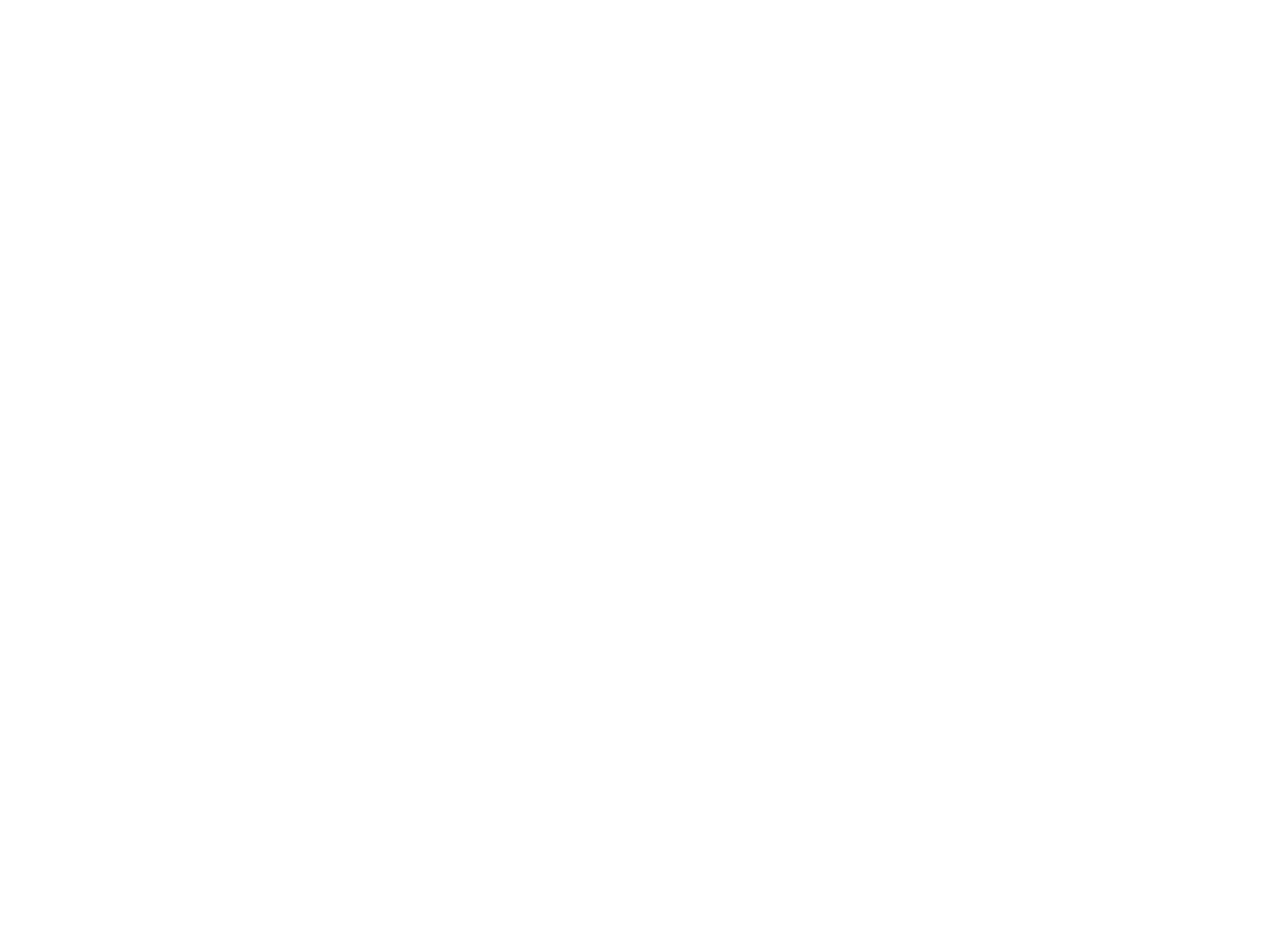
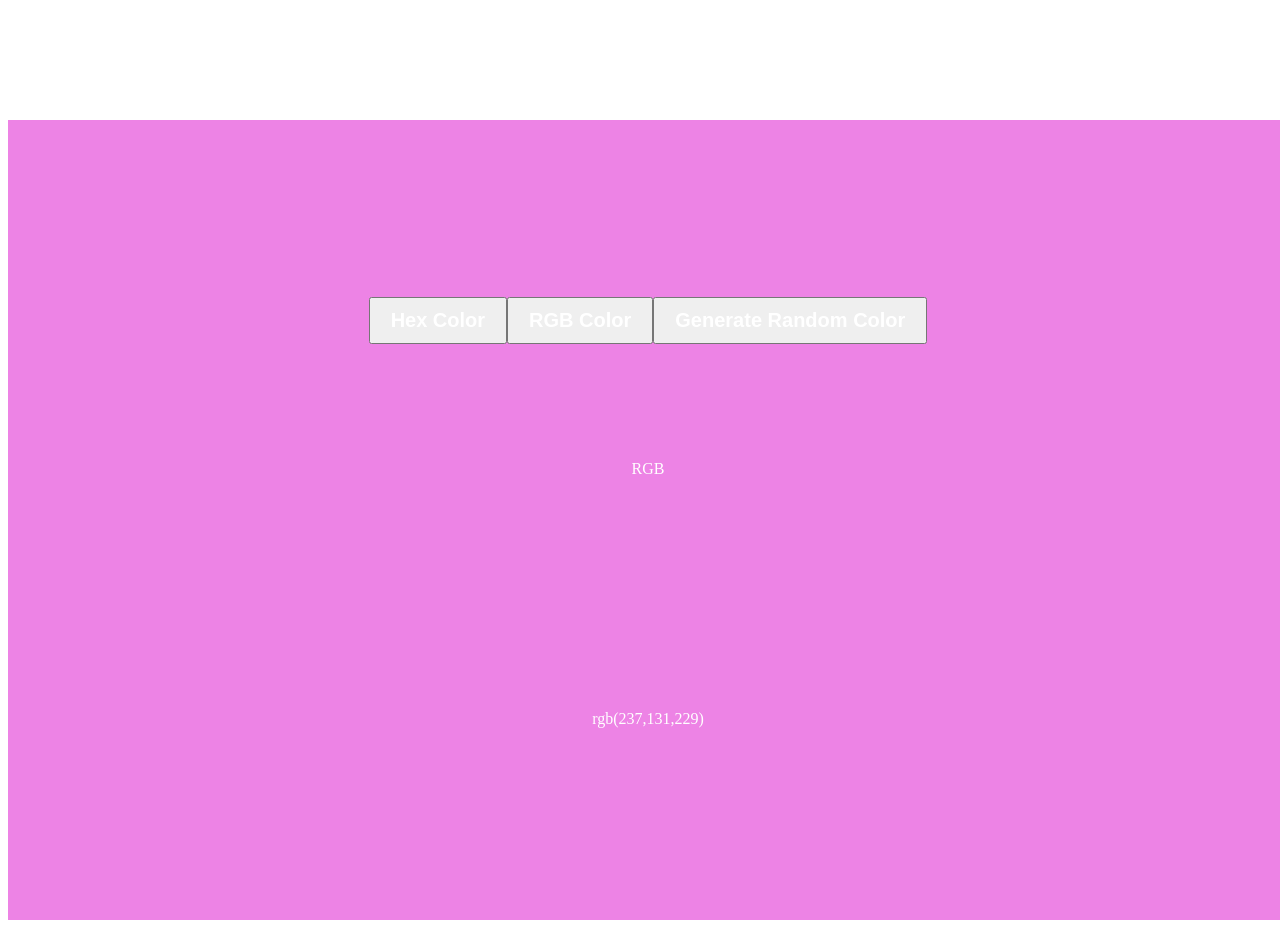
Before and after one commit to saini-manisha/accordian, a React (Vite) app: page / in a window 1280 px wide. Shown: the part 880-1808 px from the top of the page. Before the commit the page ends 816 px from the top, so only its background shows below. Built offline with nearby package versions, Linux system fonts and the light colour scheme.

Commit message:
genrate color

```diff
--- a/src/App.jsx
+++ b/src/App.jsx
@@ -1,7 +1,9 @@
 import Accordian from "./components/Accordian"
 import "./App.css"
+import CreateRandomColor from "./components/CreateRandomColor"
 export default function App(){
   return <div>
     <Accordian></Accordian>
+    <CreateRandomColor></CreateRandomColor>
   </div>
 }
--- /dev/null
+++ b/src/components/CreateRandomColor/index.jsx
@@ -0,0 +1,48 @@
+import { useEffect, useState } from "react";
+import "./style.css"
+function CreateRandomColor() {
+
+    const [colorCodeType, setColorCodeType] = useState("RGB");
+    const [colorCode, setColorCode] = useState("rgb(74,251,174)");
+
+    function handleRandomGenerate(len){
+        return Math.floor(Math.random() * len);
+
+    }
+    function handleColorGenerate() {
+        console.log(colorCodeType)
+        if(colorCodeType==="RGB"){
+            const r = handleRandomGenerate(256);
+        const g = handleRandomGenerate(256);
+        const b =handleRandomGenerate(256);
+        setColorCode(`rgb(${r},${g},${b})`);
+        }
+        else{
+            const colorCodeText=[1,2,3,4,5,6,7,8,9,'a','b','c','d','e','f'];
+            let hexCode="#";
+            for(let i=0;i<6;i++){
+                hexCode+=colorCodeText[handleRandomGenerate(colorCodeText.length)];
+            }
+            setColorCode(hexCode);
+        }
+    }
+    useEffect(()=>{
+       handleColorGenerate();
+
+    },[colorCodeType])
+    return <div className="wrapper" style={{ background: `${colorCode}`, color: "white", width: "100vw", height: "100vh" }} >
+
+        <div className="generateBtn">
+            <button onClick={()=>setColorCodeType("HEX")}>Hex Color</button>
+            <button onClick={()=>setColorCodeType("RGB")}>RGB Color</button>
+            <button onClick={handleColorGenerate}>Generate Random Color</button>
+        </div>
+        <div className="colorContent">
+            <p className="colorCodeType">{colorCodeType}</p>
+            <p className="colorCode">{colorCode}</p>
+        </div>
+
+    </div>
+}
+
+export default CreateRandomColor;
--- /dev/null
+++ b/src/components/CreateRandomColor/style.css
@@ -0,0 +1,18 @@
+.wrapper{
+    margin-top: 100px;
+    display: flex;
+    flex-direction: column;
+    gap:100px;
+}
+
+.generateBtn{
+    display: flex;
+    justify-content: center;
+}
+.colorContent{
+    display: flex;
+    flex-direction: column;
+    align-items: center;
+    gap: 200px;
+
+}
```
Also changed, not shown: 1 other file (tests, documents, lock files or other folders).
